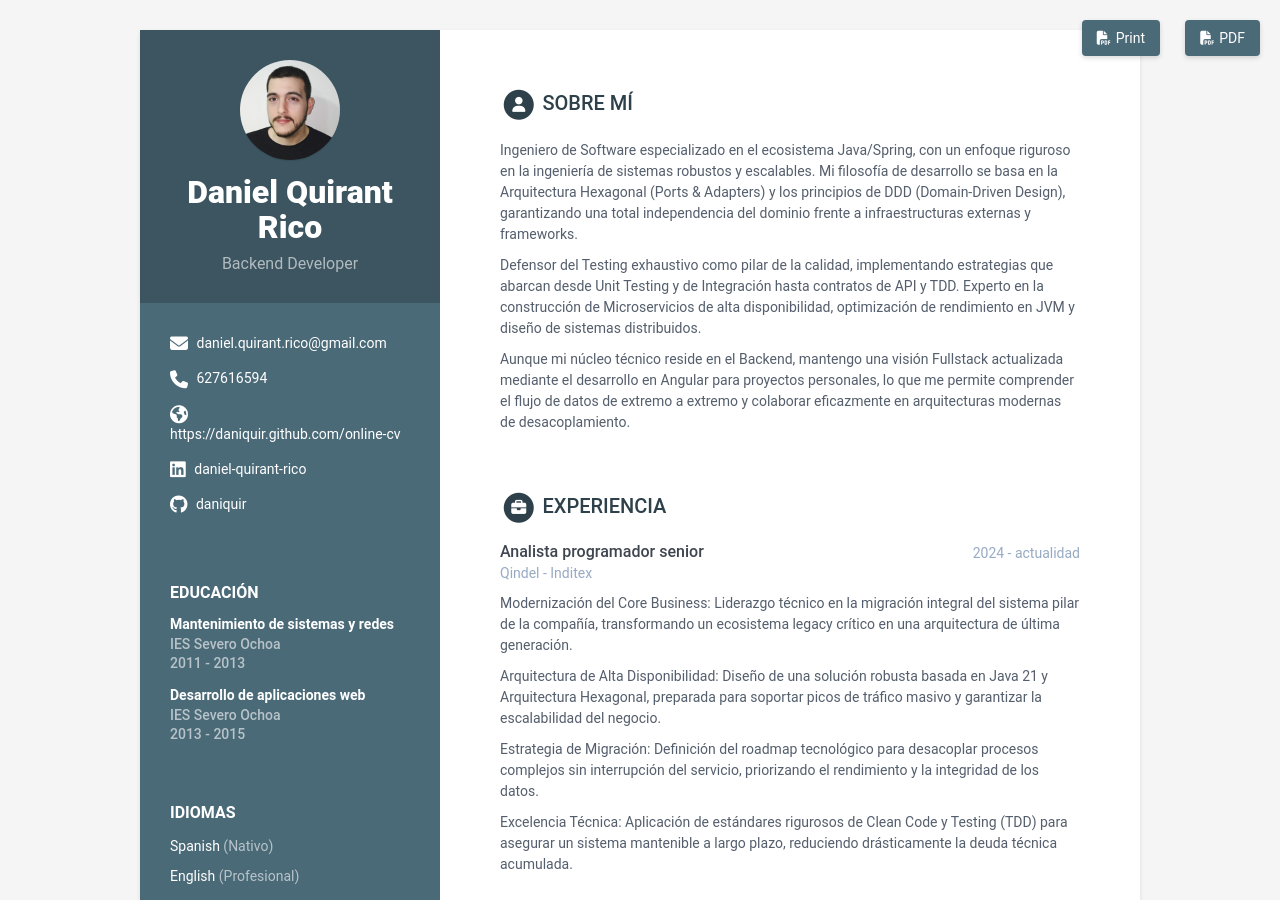
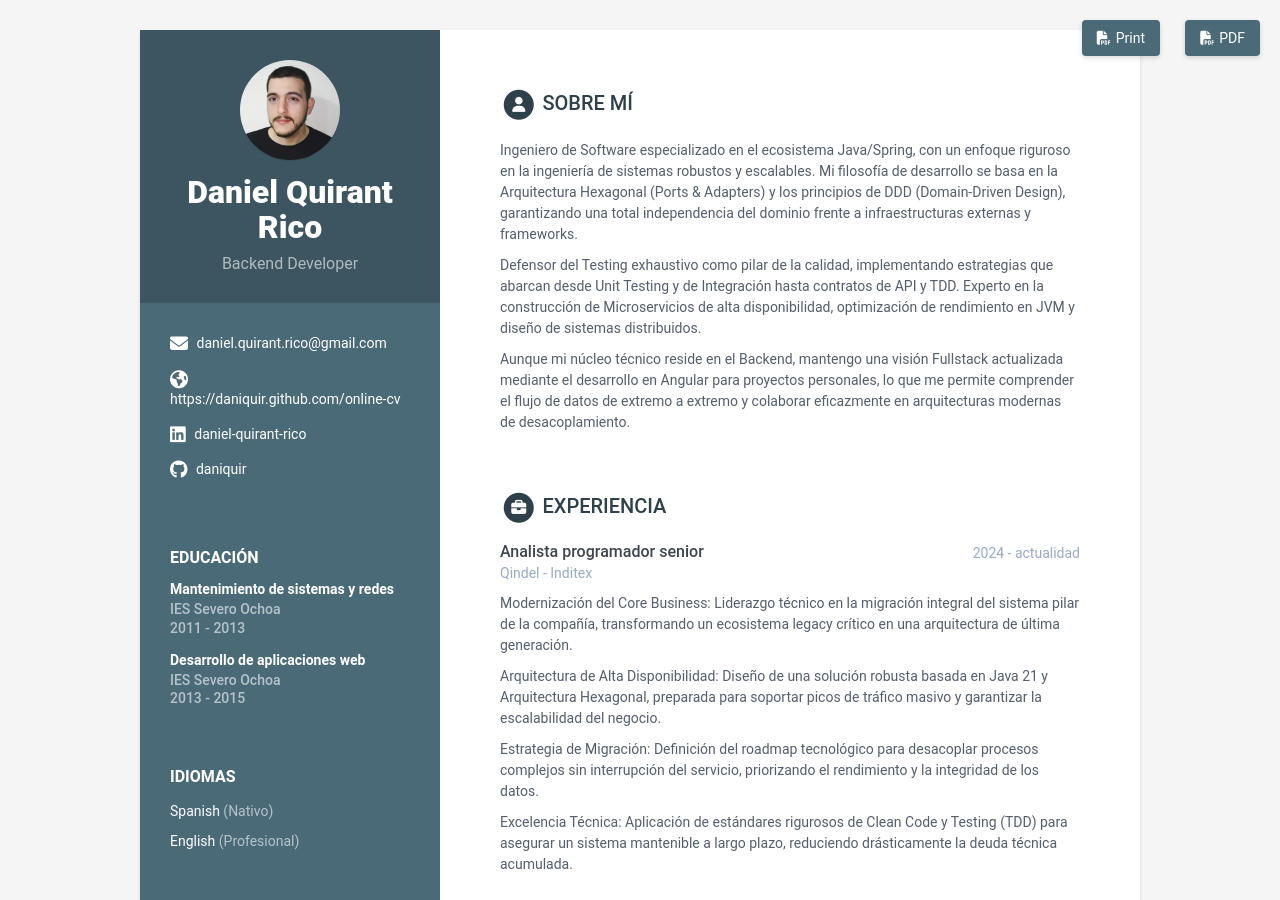
Before and after one commit to daniquir/daniquir, a Jekyll site: the page built from index.html, in a window 1280 px wide and 900 px high. Built offline with Jekyll 4.4.1, drawn with Linux system fonts in a browser that asks for light colours.

Commit message:
Remove phone number from data.yml
Removed phone number from data.yml.

```diff
--- a/_data/data.yml
+++ b/_data/data.yml
@@ -14,7 +14,7 @@ sidebar:
 
   # Sidebar links
   email: daniel.quirant.rico@gmail.com
-  phone: 627616594
+  phone:
   timezone: # Enter your timezone, e.g., America/Havana, Africa/Casablanca, America/North_Dakota/Center
   citizenship:
   website: https://daniquir.github.com/online-cv # Include the full website URL, including "http://" or "https://".
```
